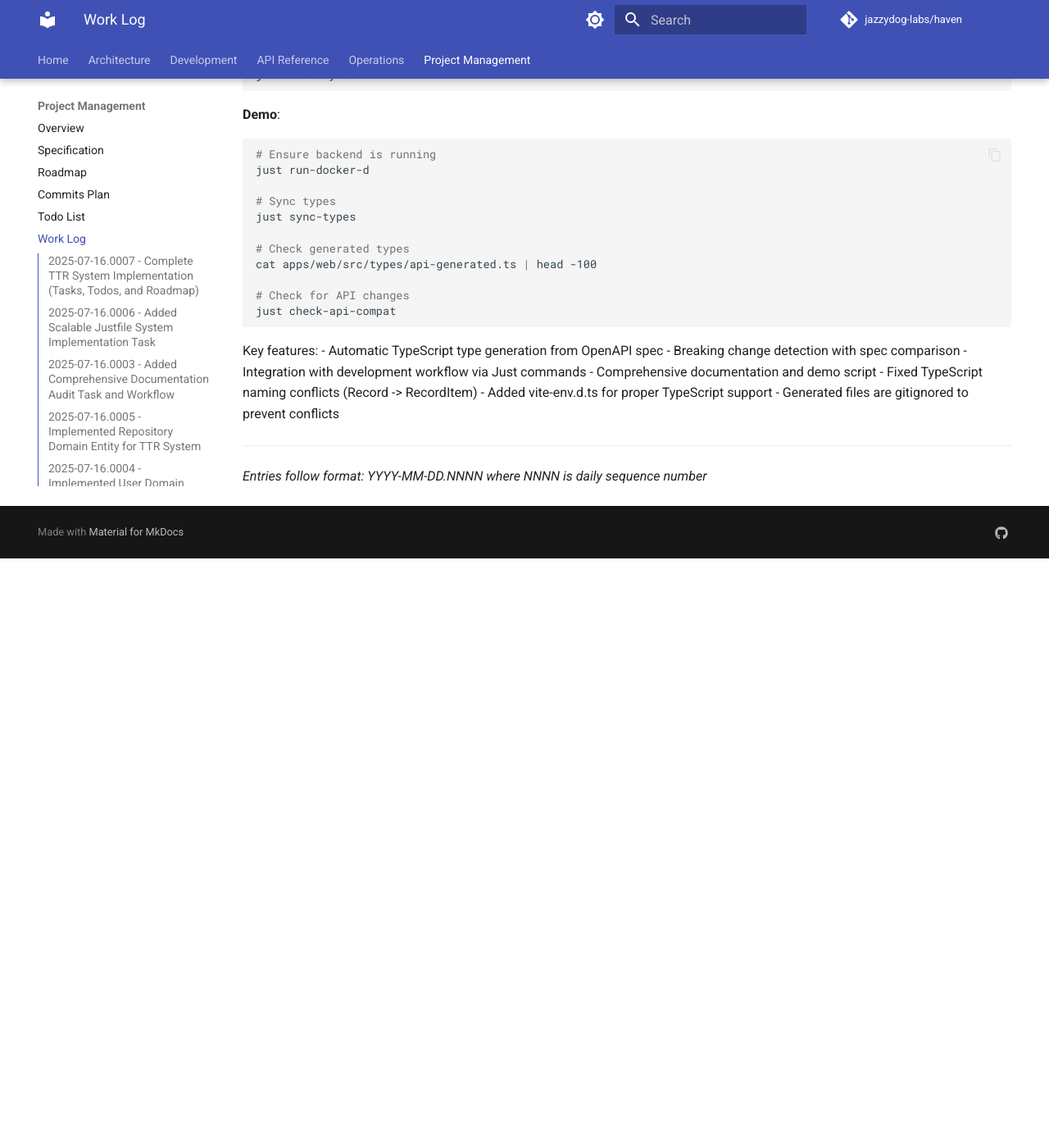
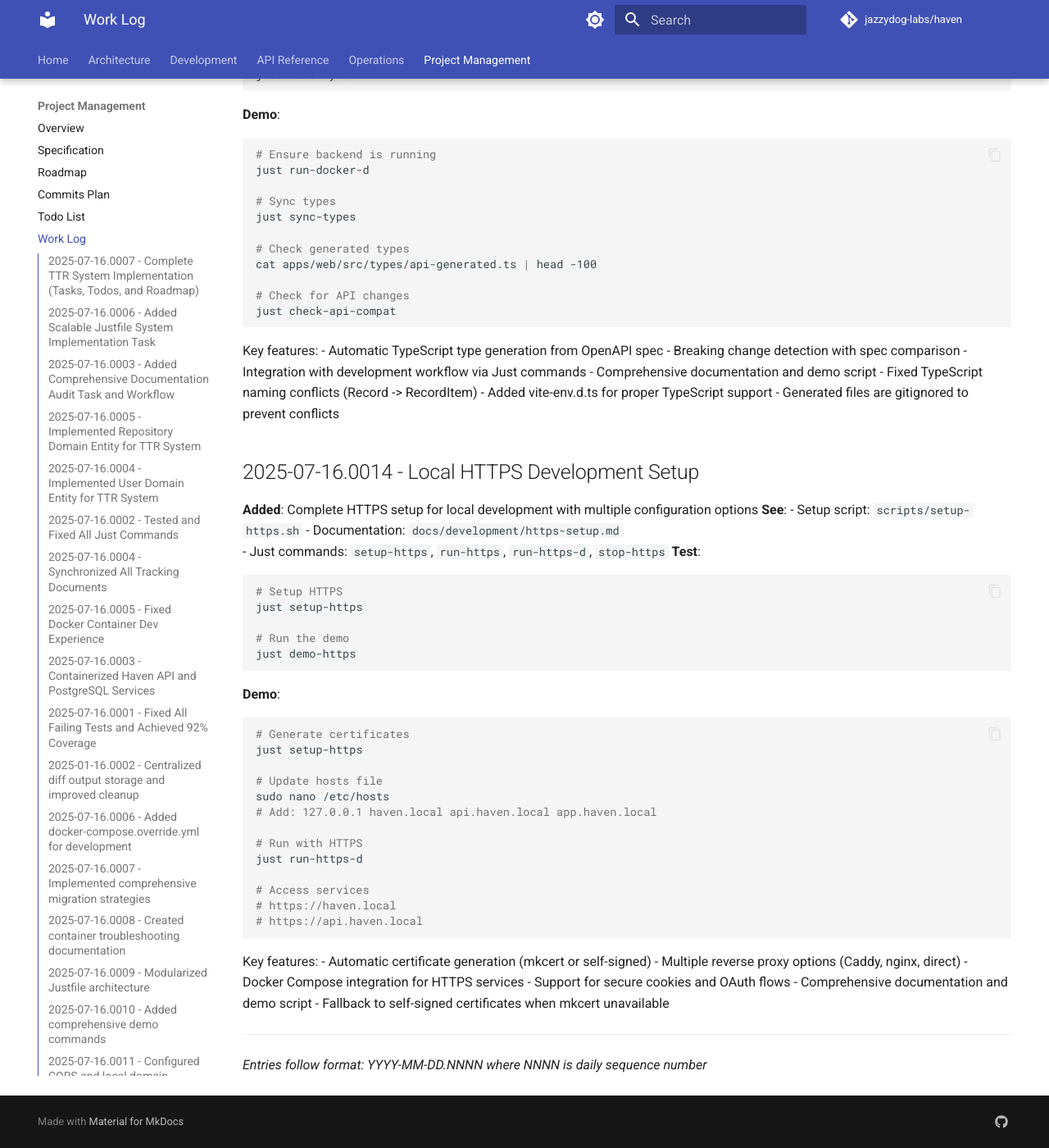
Before and after one commit to jazzydog-labs/haven, an MkDocs documentation site: the page built from docs/project-management/work-log.md, in a window 1280 px wide and 1400 px high, scrolled down 9938 px. Shown: the whole window at 82% size. Built offline with MkDocs 1.6.1 and Material for MkDocs 9.7.7, drawn with Linux system fonts in a browser that asks for light colours; comment, search, counter and statistics services are not loaded; the version menu is left out; before the commit the page ends 10619 px from its top, so only the background shows below that.

Commit message:
docs: Update tracking files for completed HTTPS setup task

````diff
--- a/docs/project-management/todo.md
+++ b/docs/project-management/todo.md
@@ -23,7 +23,7 @@
    - [ ] Frontend-Backend Sync Workflow (`tasks/open/frontend-backend-sync-workflow.md`)
 
 3. **Containerization Phase 3** (Enhancements):
-   - [ ] Set up local HTTPS (`tasks/open/local-https-setup.md`)
+   - [x] Set up local HTTPS ✓ COMPLETED 2025-07-16
    - [ ] Create production-like environment (`tasks/open/production-like-local-env.md`)
 
 
--- a/docs/project-management/work-log.md
+++ b/docs/project-management/work-log.md
@@ -546,6 +546,45 @@
 - Added vite-env.d.ts for proper TypeScript support
 - Generated files are gitignored to prevent conflicts
 
+## 2025-07-16.0014 - Local HTTPS Development Setup
+**Added**: Complete HTTPS setup for local development with multiple configuration options
+**See**:
+- Setup script: `scripts/setup-https.sh`
+- Documentation: `docs/development/https-setup.md`
+- Just commands: `setup-https`, `run-https`, `run-https-d`, `stop-https`
+**Test**:
+```bash
+# Setup HTTPS
+just setup-https
+
+# Run the demo
+just demo-https
+```
+**Demo**:
+```bash
+# Generate certificates
+just setup-https
+
+# Update hosts file
+sudo nano /etc/hosts
+# Add: 127.0.0.1 haven.local api.haven.local app.haven.local
+
+# Run with HTTPS
+just run-https-d
+
+# Access services
+# https://haven.local
+# https://api.haven.local
+```
+
+Key features:
+- Automatic certificate generation (mkcert or self-signed)
+- Multiple reverse proxy options (Caddy, nginx, direct)
+- Docker Compose integration for HTTPS services
+- Support for secure cookies and OAuth flows
+- Comprehensive documentation and demo script
+- Fallback to self-signed certificates when mkcert unavailable
+
 ---
 
 *Entries follow format: YYYY-MM-DD.NNNN where NNNN is daily sequence number*
````
Also changed, not shown: other parts of docs/project-management/todo.md (+2 -2 lines), docs/project-management/tasks/closed/local-https-setup.md (renamed from docs/project-management/tasks/open/local-https-setup.md).
